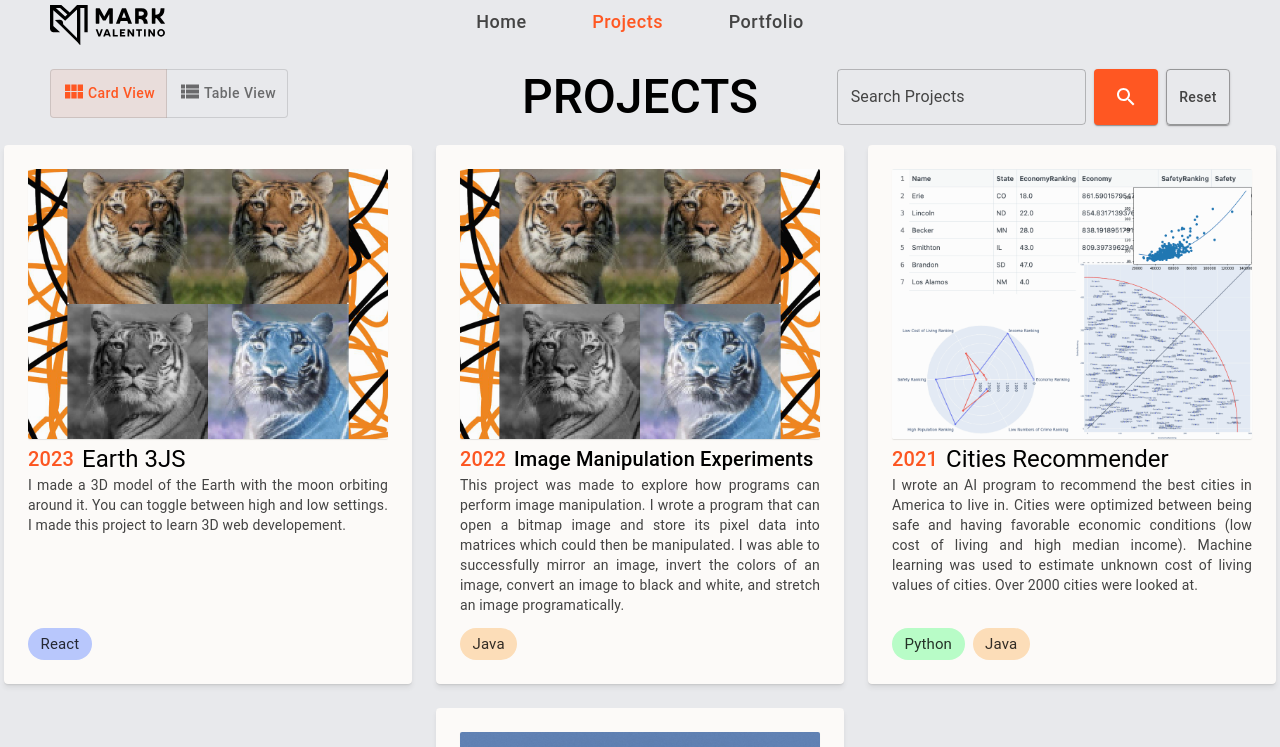
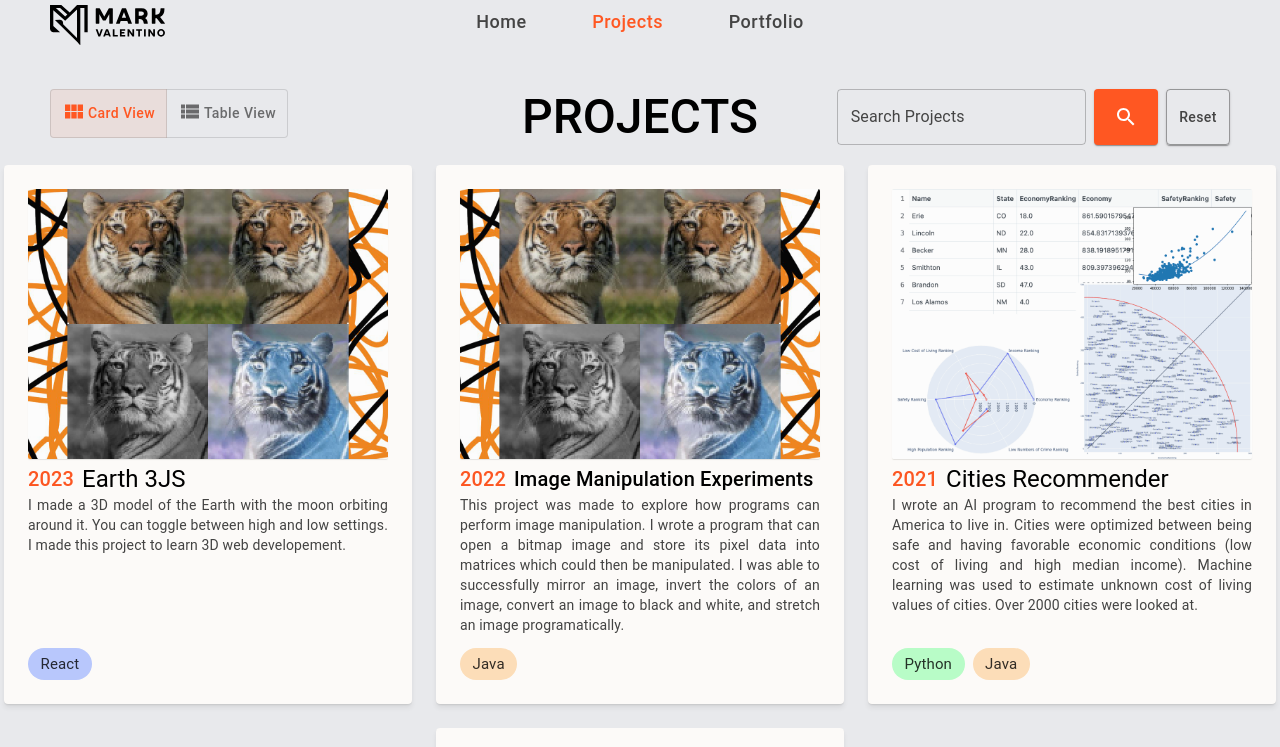
Before and after one commit to M-Valentino/M-Valentino_Node, a Next.js app: page /projects in a window 1280 px wide. Shown: the top 747 px of the page. Built offline with nearby package versions, Linux system fonts and the light colour scheme.

Commit message:
increased margin top of projects header grid

```diff
--- a/src/pages/projects.jsx
+++ b/src/pages/projects.jsx
@@ -102,7 +102,7 @@ export default function projects() {
             style={{
               width: isDesktopView ? DESKTOP_WIDTH : MOBILE_WIDTH,
               margin: "auto",
-              marginTop: 20,
+              marginTop: 40,
               marginBottom: 20,
             }}
           >
```
